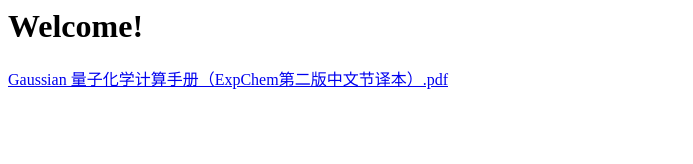
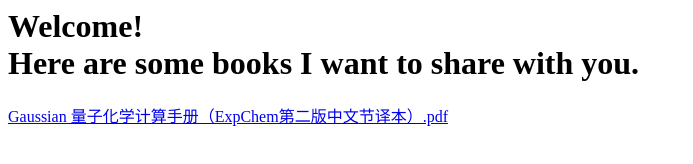
Before and after one commit to Growl1234/growl1234.github.io, a plain HTML site: page index.html in a window 1280 px wide. Shown: the whole page, without its empty margins (0-693 px from the left). Drawn offline with Linux system fonts and the light colour scheme.

Commit message:
Update index.html

```diff
--- a/index.html
+++ b/index.html
@@ -1,9 +1,9 @@
 <html>
 <head>
-    <title>Welcome! </title>
+    <title>Welcome to My Page!</title>
 </head>
 </body>
-  <h1>Welcome!</h1>
+  <h1>Welcome!</br>Here are some books I want to share with you. </h1>
   <a href="/Gaussian%20%E9%87%8F%E5%AD%90%E5%8C%96%E5%AD%A6%E8%AE%A1%E7%AE%97%E6%89%8B%E5%86%8C%EF%BC%88ExpChem%E7%AC%AC%E4%BA%8C%E7%89%88%E4%B8%AD%E6%96%87%E8%8A%82%E8%AF%91%E6%9C%AC%EF%BC%89.pdf"  target="_blank">Gaussian 量子化学计算手册（ExpChem第二版中文节译本）.pdf</a>
 </body>
 </html>
```
